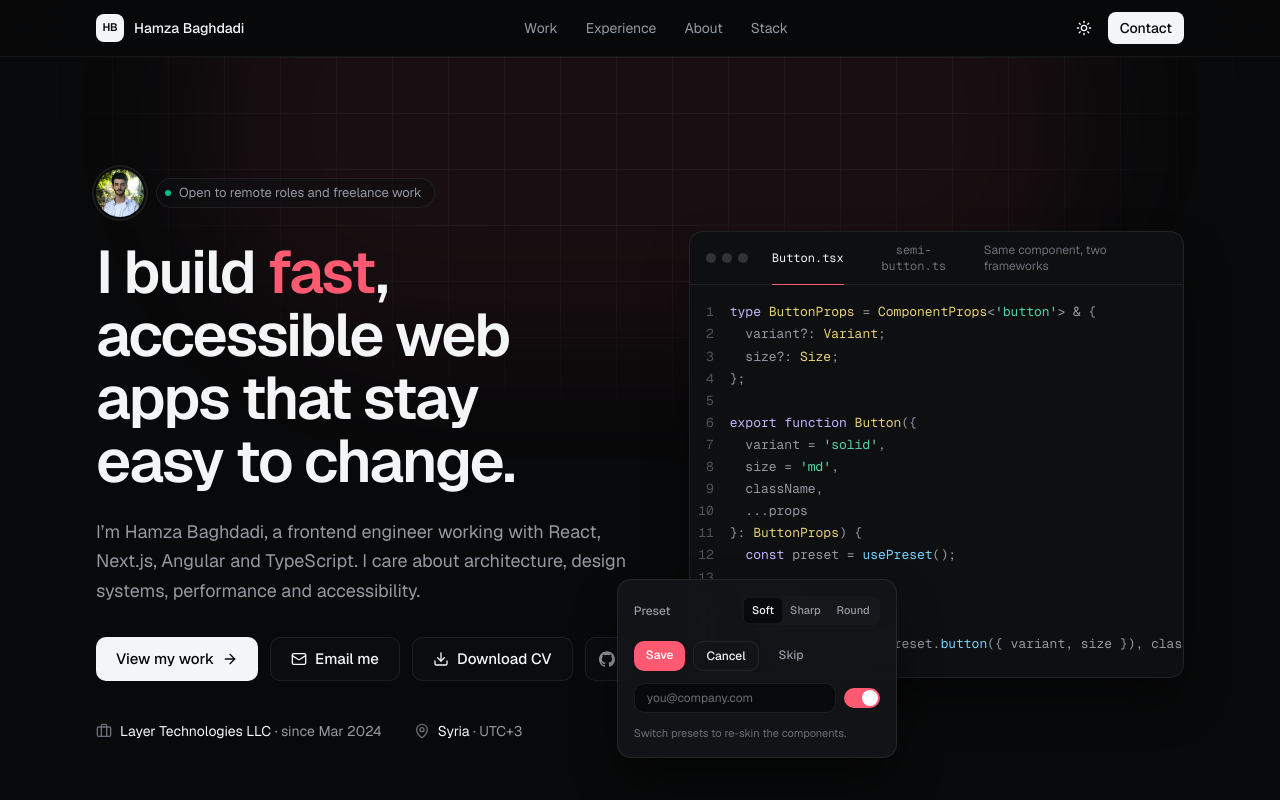
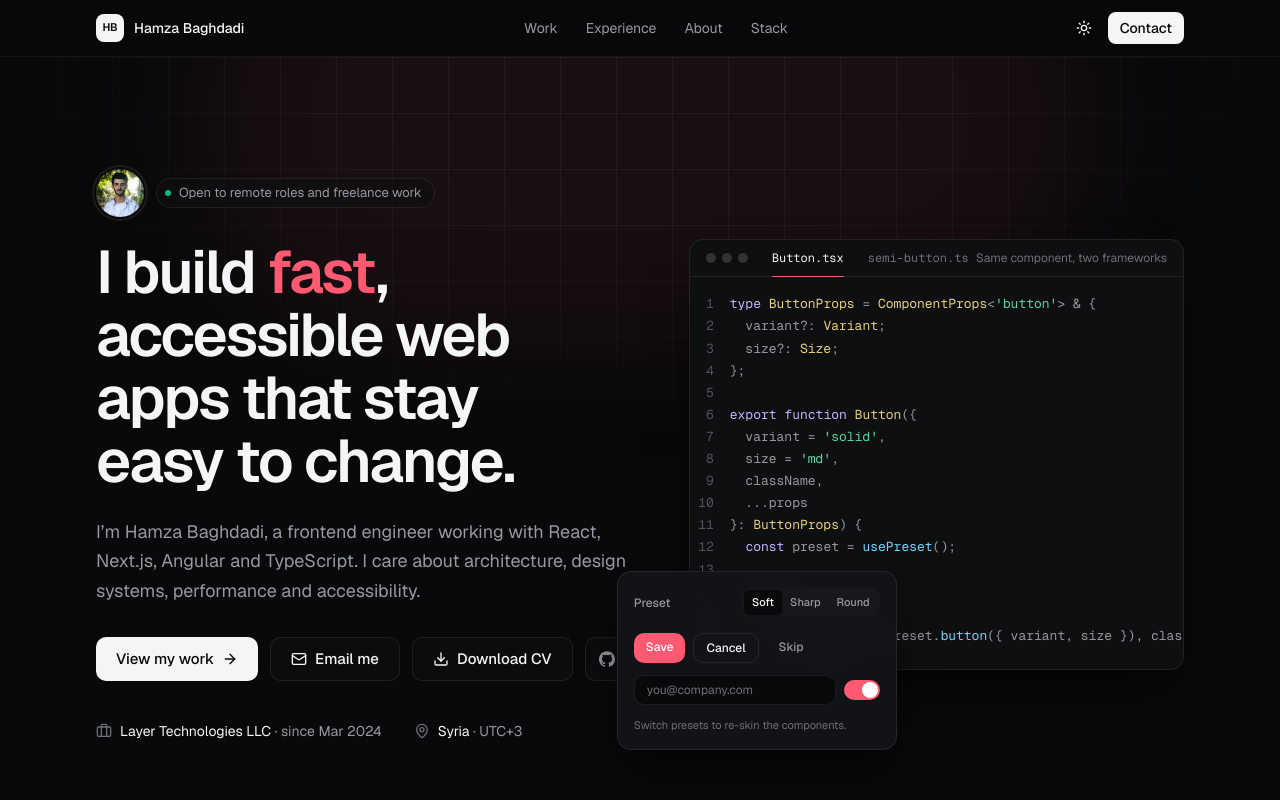
Before and after one commit to HamzaBaghdadi/HamzaBaghdadi.github.io, a Next.js app: page / in a window 1280 px wide. Shown: the top 800 px of the page. Built offline with nearby package versions, Linux system fonts and the light colour scheme; no server answers.

Commit message:
Keep hero code-window tabs on one line
File tabs no longer wrap at mid-size widths; the caption only shows
on extra-wide screens.

```diff
--- a/components/site/code-window.tsx
+++ b/components/site/code-window.tsx
@@ -101,13 +101,13 @@ export function CodeWindow() {
 
   return (
     <figure className="overflow-hidden rounded-xl border border-border bg-surface shadow-2xl shadow-black/20 dark:shadow-black/60">
-      <div className="flex items-center gap-3 border-b border-border px-4">
-        <div aria-hidden className="flex gap-1.5">
+      <div className="flex min-w-0 items-center gap-3 border-b border-border px-4">
+        <div aria-hidden className="flex shrink-0 gap-1.5">
           <span className="size-2.5 rounded-full bg-foreground/15" />
           <span className="size-2.5 rounded-full bg-foreground/15" />
           <span className="size-2.5 rounded-full bg-foreground/15" />
         </div>
-        <div role="tablist" aria-label="Framework" className="flex">
+        <div role="tablist" aria-label="Framework" className="flex min-w-0">
           {files.map((f, i) => (
             <button
               key={f.name}
@@ -118,7 +118,7 @@ export function CodeWindow() {
               aria-controls="code-panel"
               onClick={() => setActive(i)}
               className={cn(
-                "relative px-3 py-2.5 font-mono text-xs transition-colors",
+                "relative shrink-0 px-3 py-2.5 font-mono text-xs whitespace-nowrap transition-colors",
                 active === i ? "text-foreground" : "text-faint hover:text-muted-foreground",
               )}
             >
@@ -127,7 +127,7 @@ export function CodeWindow() {
             </button>
           ))}
         </div>
-        <figcaption className="ml-auto hidden text-xs text-faint sm:block">Same component, two frameworks</figcaption>
+        <figcaption className="ml-auto hidden shrink-0 text-xs whitespace-nowrap text-faint xl:block">Same component, two frameworks</figcaption>
       </div>
       <pre
         id="code-panel"
```
